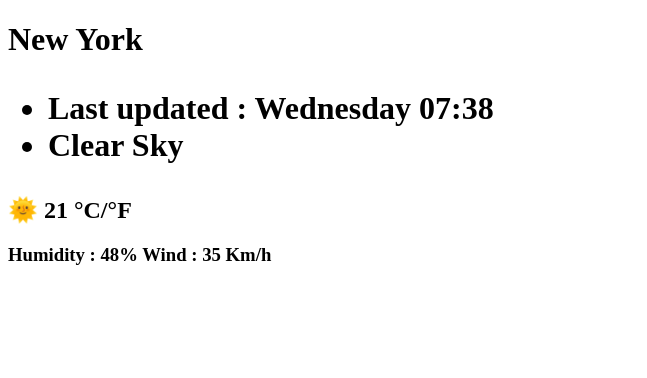
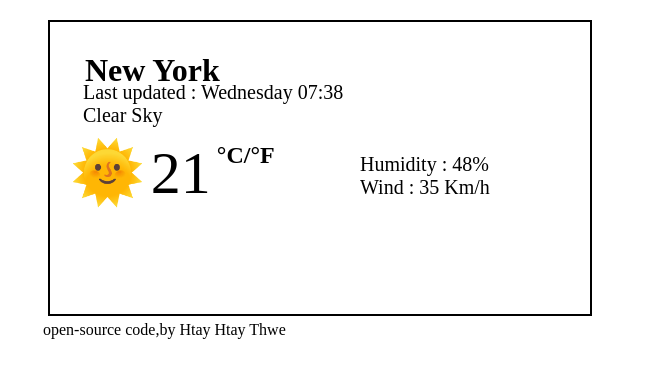
Before and after one commit to htay-htay-thwe/vanilla-weather-app, a plain HTML site: page index.html in a window 1280 px wide. Shown: the whole page, without its empty margins (0-647 px from the left). Drawn offline with Linux system fonts and the light colour scheme.

Commit message:
Update index.html

```diff
--- a/index.html
+++ b/index.html
@@ -6,10 +6,12 @@
     <meta name="viewport" content="width=device-width, initial-scale=1.0">
     <title>Vanilla Weather app</title>
 </head>
+<link rel="stylesheet" href="src/styles.css">
 <body>
+    <header>
     <h1>
         New York
-     <ul>
+     <ul class="firstList">
         <li>
             Last updated : Wednesday 07:38
         </li>
@@ -19,13 +21,21 @@
     </h1>
     <h2>
         <div>
-            <span>🌞</span>
-            <span>21</span>
-            <span>°C/°F</span>
+            <span class="sun">🌞</span>
+            <span class="number">21</span>
+            <span class="degree">°C/°F</span>
     </h2>
-    <h3>
+    <ul class="secondList">
+        <li>
         Humidity : 48%
+    </li>
+    <li>
         Wind : 35 Km/h
-    </h3>
+        </li>
+        </ul>
+        </header>
+    <footer>
+        open-source code,by Htay Htay Thwe
+    </footer>
 </body>
 </html>
```
